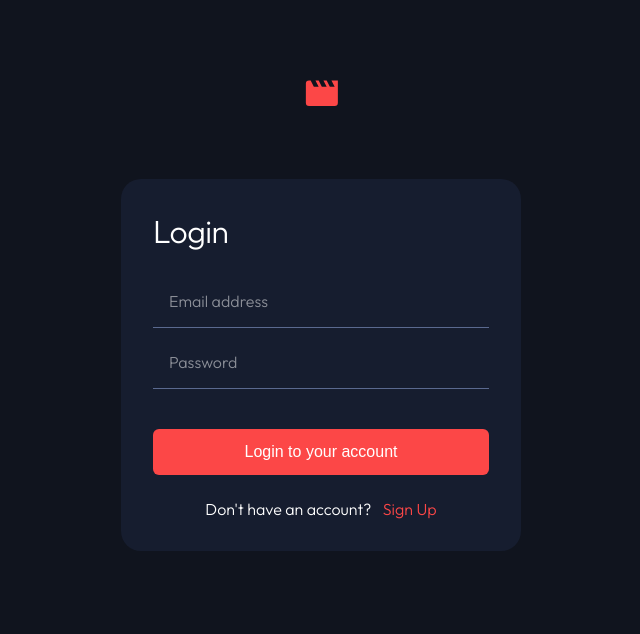
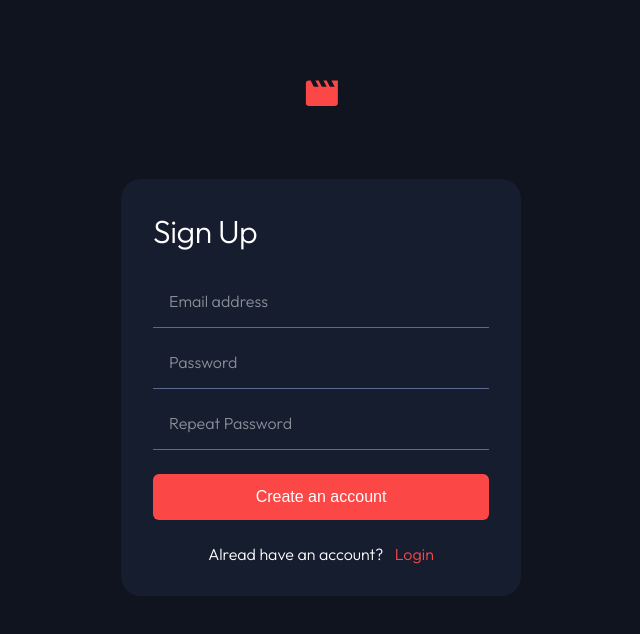
Before and after one commit to mayurDayal2000/entertainment-web-app, a React (Vite) app: page / in a window 1280 px wide. Shown: the top 634 px of the page, without its empty margins (319-959 px from the left). Built offline with nearby package versions, Linux system fonts and the light colour scheme.

Commit message:
added signup component

```diff
--- a/src/App.jsx
+++ b/src/App.jsx
@@ -1,7 +1,7 @@
-import { Login } from "./components/auth/login";
+import { Signup } from "./components/auth/signup";
 
 export default function App() {
   return (
-    <Login />
+    <Signup />
   );
 }
--- /dev/null
+++ b/src/components/auth/signup.jsx
@@ -0,0 +1,123 @@
+import { useState } from "react";
+import logo from "../../assets/logo.svg";
+
+// eslint-disable-next-line react/prop-types
+const InputField = ({ type, id, label, value, error, onChange }) => (
+  <div className="inputGroup">
+    <input
+      type={type}
+      id={id}
+      name={id}
+      className={error ? "error-input" : ""}
+      placeholder={label}
+      value={value}
+      onChange={onChange}
+      required
+    />
+    <label htmlFor={id}>{label}</label>
+    {error && <span>{error}</span>}
+  </div>
+);
+
+export const Signup = () => {
+  const [input, setInput] = useState({
+    email: "",
+    password: "",
+    repeatPassword: "",
+  });
+
+  const [error, setError] = useState({
+    email: "",
+    password: "",
+    repeatPassword: "",
+  });
+
+  const handleChange = (event) => {
+    const { name, value } = event.target;
+    setInput((prev) => ({ ...prev, [name]: value }));
+    setError((prev) => ({ ...prev, [name]: "" }));
+  };
+
+  const validateEmail = (email) => {
+    const emailPattern = /^[\w-.]+@([\w-]+\.)+[\w-]{2,4}$/;
+
+    if (!email) {
+      return "Can`t be empty";
+    }
+
+    if (!emailPattern.test(email)) {
+      return "Not a valid email";
+    }
+
+    return "";
+  };
+
+  const handleFormSubmit = (event) => {
+    event.preventDefault();
+
+    const emailError = validateEmail(input.email);
+    const passwordError = input.password ? "" : "Can`t be empty";
+
+    setError(() => ({ email: emailError, password: passwordError, repeatPassword: passwordError }));
+
+    if (!emailError && !passwordError) {
+      console.log("data submitted");
+    } else {
+      console.log("Error found!");
+    }
+  };
+
+  return (
+    <div className="loginContainer">
+      <img
+        src={logo}
+        alt="entertainment logo"
+      />
+
+      <div className="loginFormContainer">
+        <h1>Sign Up</h1>
+
+        <form
+          onSubmit={handleFormSubmit}
+          noValidate>
+          <InputField
+            type="email"
+            id="email"
+            label="Email address"
+            value={input.email}
+            error={error.email}
+            onChange={handleChange}
+          />
+
+          <InputField
+            type="password"
+            id="password01"
+            label="Password"
+            value={input.password}
+            error={error.password}
+            onChange={handleChange}
+          />
+
+          <InputField
+            type="password"
+            id="password02"
+            label="Repeat Password"
+            value={input.password}
+            error={error.password}
+            onChange={handleChange}
+          />
+
+          <button
+            type="submit"
+            style={{ cursor: error.email || error.password ? "not-allowed" : "pointer", marginTop: "1.5rem" }}>
+            Create an account
+          </button>
+        </form>
+
+        <p>
+          Alread have an account? <span>Login</span>
+        </p>
+      </div>
+    </div>
+  );
+};
```
